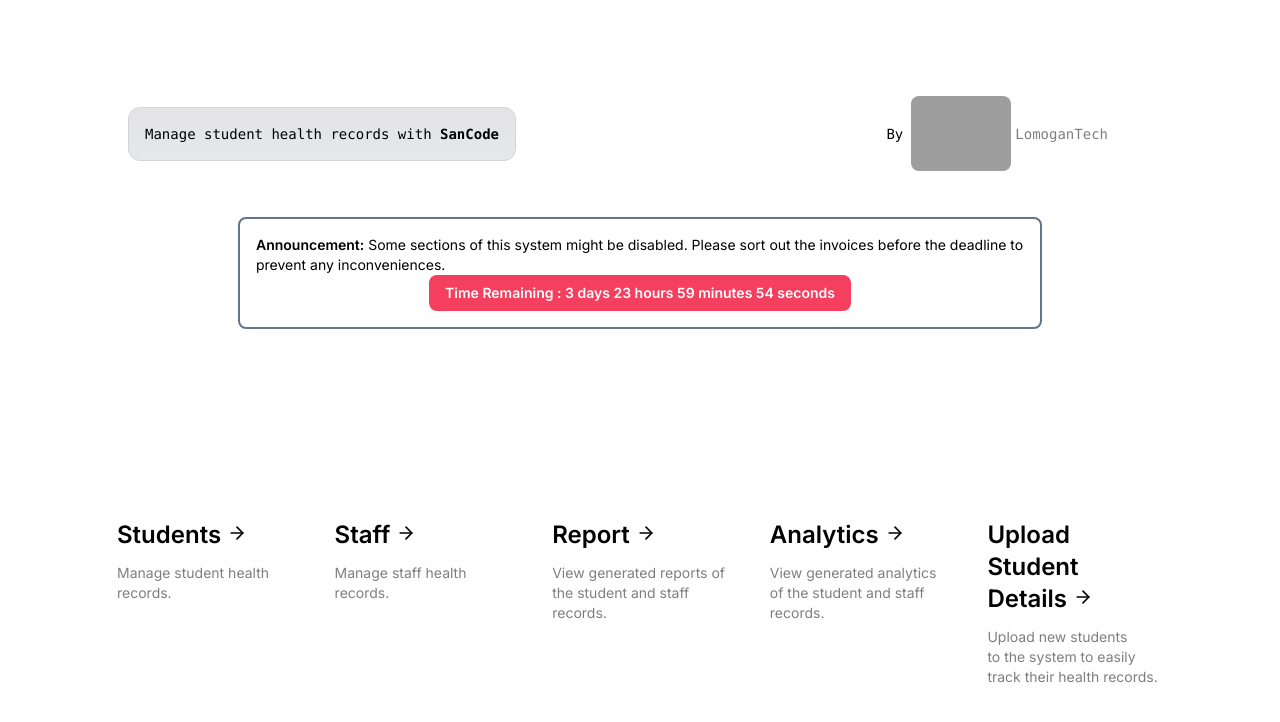
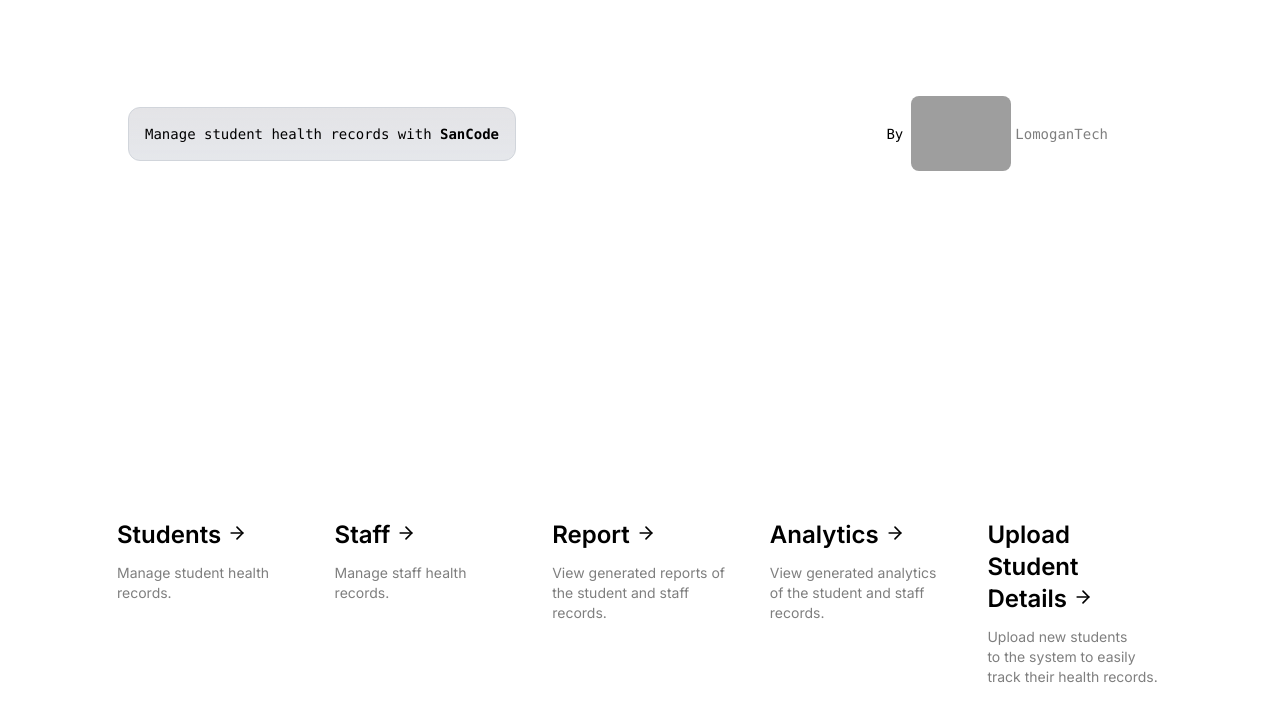
Before and after one commit to code-briomar/san-code, a Next.js app: page / in a window 1280 px wide. Shown: the top 722 px of the page. Built offline with nearby package versions, Linux system fonts and the light colour scheme; grey boxes are pictures that could not be loaded.

Commit message:
chore : Removed banner

```diff
--- a/src/app/page.js
+++ b/src/app/page.js
@@ -72,7 +72,7 @@ export default function Home() {
         </div>
 
         {/* Announcement Banner */}
-        <div className={"border-solid border-2 border-slate-500 rounded-lg"}>
+        {/* <div className={"border-solid border-2 border-slate-500 rounded-lg"}>
           <div className="flex flex-col max-w-[800px] items-center justify-between p-4">
             <p className="text-sm">
               <span className="font-semibold">Announcement:</span> Some sections of this system might be disabled.
@@ -87,7 +87,7 @@ export default function Home() {
               Time Remaining : {timeLeft.days} days {timeLeft.hours} hours {timeLeft.minutes} minutes {timeLeft.seconds} seconds
             </a>
           </div>
-        </div>
+        </div> */}
 
         {/* Links : students, staff, report and analytics, upload student details */}
         <div className="md:my-32 sm:mb-32 grid text-center lg:w-full lg:mb-0 lg:grid-cols-5 lg:text-left">
```
